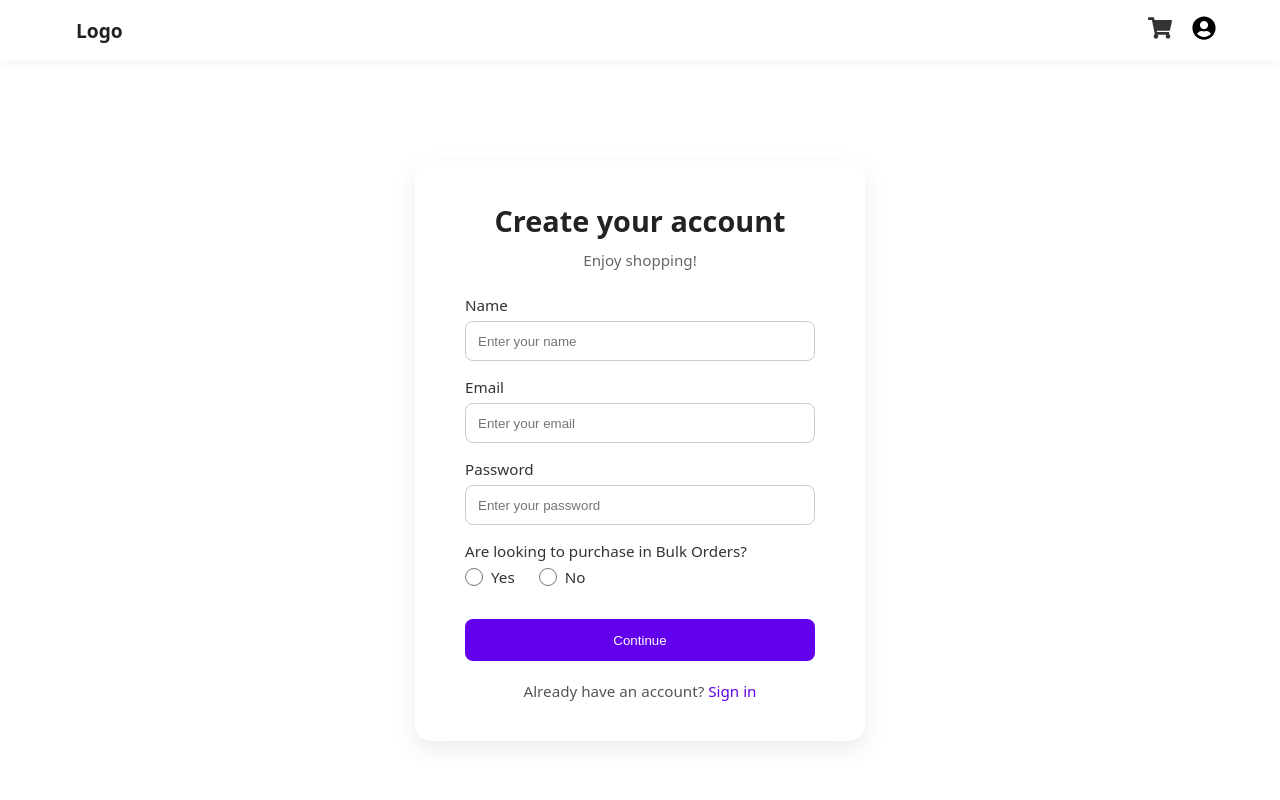
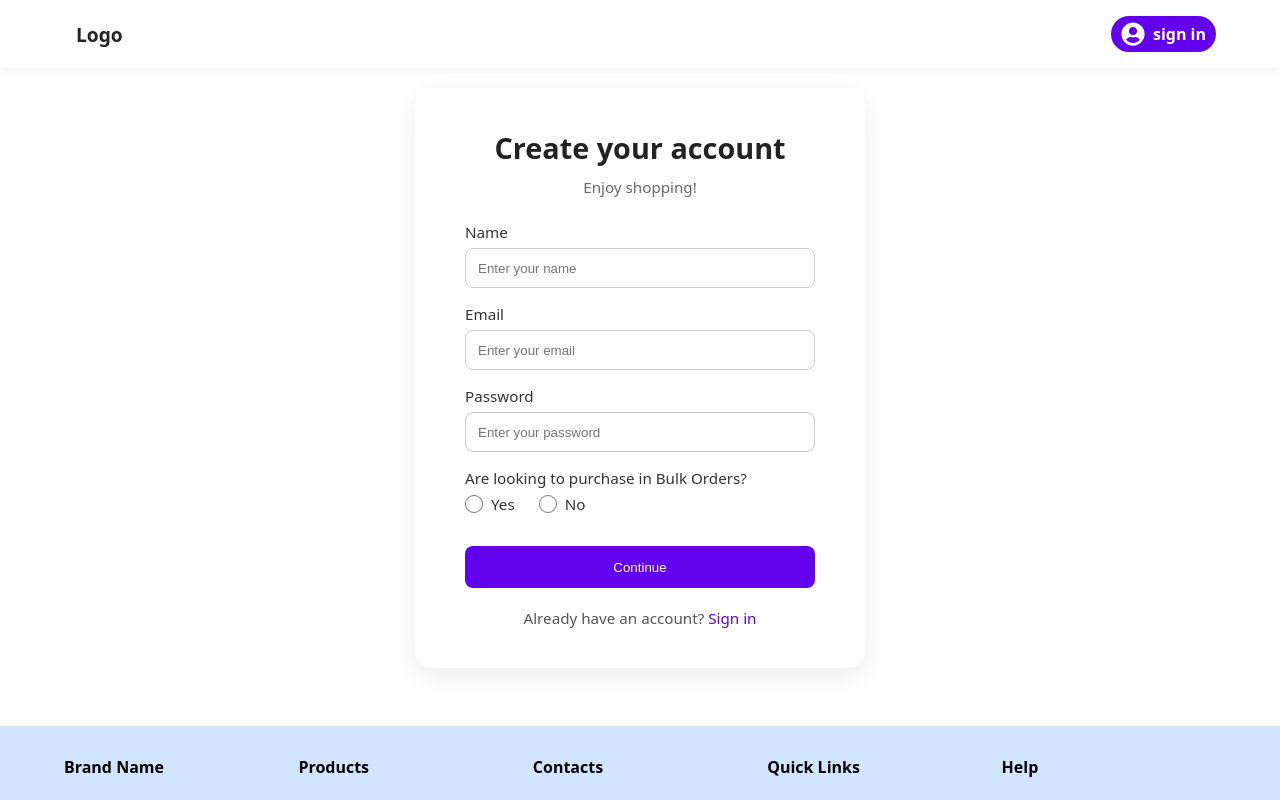
Before and after one commit to purfull/notebooks-ecom-client, a React (Vite) app: page /register in a window 1280 px wide. Shown: the top 800 px of the page. Built offline with nearby package versions, Linux system fonts and the light colour scheme.

Commit message:
till user module correstion

```diff
--- a/src/components/Footer/Footer.scss
+++ b/src/components/Footer/Footer.scss
@@ -1,7 +1,7 @@
 .footer-component {
   background-color: #d1e5ff;
   color: black;
-  margin-top: 30px;
+  // margin-top: 30px;
 
   .footer-top {
     display: grid;
--- a/src/components/LogIn/Login.jsx
+++ b/src/components/LogIn/Login.jsx
@@ -19,15 +19,15 @@ const Login = () => {
     e.preventDefault();
 
     //password validation 8 character needed
-    const passwordRegex =
-      /^(?=.*[a-z])(?=.*[A-Z])(?=.*\d)(?=.*[@$!%*?&.,])[A-Za-z\d@$!%*?&]{8,}$/;
+    // const passwordRegex =
+    //   /^(?=.*[a-z])(?=.*[A-Z])(?=.*\d)(?=.*[@$!%*?&.,])[A-Za-z\d@$!%*?&]{8,}$/;
 
-    if (!passwordRegex.test(formData.password)) {
-      alert(
-        "Password must be at least 8 characters long, include one uppercase, one lowercase, one number, and one special character."
-      );
-      return;
-    }
+    // if (!passwordRegex.test(formData.password)) {
+    //   alert(
+    //     "Password must be at least 8 characters long, include one uppercase, one lowercase, one number, and one special character."
+    //   );
+    //   return;
+    // }
     // try {
     //   const result = await dispatch(createlogin(formData)).unwrap();
     //   if (result.success) {
--- a/src/components/LogIn/Login.scss
+++ b/src/components/LogIn/Login.scss
@@ -3,7 +3,7 @@
   justify-content: center;
   align-items: center;
   // min-height: 100vh;
-  padding: 20px;
+  padding: 3% 20px;
 
   .login-card {
     background: #fff;
@@ -14,11 +14,11 @@
     width: 100%;
     text-align: center;
     transition: transform 0.3s ease;
-    margin-top: 5rem;
+    // margin-top: 5rem;
 
-    &:hover {
-      transform: translateY(-2px);
-    }
+    // &:hover {
+    //   transform: translateY(-2px);
+    // }
 
     .login-title {
       font-size: 1.8rem;
@@ -117,7 +117,7 @@
 
         &:hover {
           background-color: #4e00ba;
-          transform: translateY(-1px);
+          // transform: translateY(-1px);
         }
       }
     }
--- a/src/components/Navbar/Navbar.jsx
+++ b/src/components/Navbar/Navbar.jsx
@@ -5,7 +5,11 @@ import { HiMenu, HiX } from "react-icons/hi";
 import "./navBar.scss";
 
 const NavBar = () => {
+
   const [isOpen, setIsOpen] = useState(false);
+  //  set this in redux
+  const [isLogin, setIsLogin] = useState(false);
+
   const [showPreview, setShowPreview] = useState(false);
   const [userDropdown, setUserDropdown] = useState(false);
 
@@ -41,7 +45,19 @@ const NavBar = () => {
           </div>
 
           {/* Desktop Menu */}
-          <div className="nav-links-container">
+          {!isLogin && <div className="nav-links-container">
+            <Link to="/login">
+            <div className="navbar-login-button" style={{ position: "relative" }}>
+                <FaUserCircle
+                  size={24}
+                  onClick={() => setUserDropdown(!userDropdown)}
+
+                />
+                <a>sign in</a>
+              </div>
+              </Link>
+          </div>}
+          {isLogin && <div className="nav-links-container">
             {/* Social Icons */}
             <div className="social-icons">
               {/* <a href="#">
@@ -82,7 +98,7 @@ const NavBar = () => {
                       <Link to="/userprofile">Profile</Link>
                     </li>
                     <li style={{ padding: "8px 0", cursor: "pointer" }}>
-                      Orders
+                       <Link to="/ordertracking">Orders</Link>
                     </li>
                     <li style={{ padding: "8px 0", cursor: "pointer" }}>
                       Logout
@@ -91,7 +107,7 @@ const NavBar = () => {
                 </div>
               )}
             </div>
-          </div>
+          </div>}
 
           {/* Mobile Menu Button */}
           <div className="menu-icon" onClick={() => setIsOpen(!isOpen)}>
--- a/src/components/Navbar/Navbar.scss
+++ b/src/components/Navbar/Navbar.scss
@@ -18,6 +18,22 @@
     display: flex;
     justify-content: space-between;
     align-items: center;
+
+    .navbar-login-button {
+      padding: 6px 10px;
+      background-color: #6200ed;
+      color: #fff;
+      display: flex;
+      justify-content: space-around;
+      align-items: center;
+      gap: 8px;
+      cursor: pointer;
+      border-radius: 24px;
+      a {
+        text-decoration: none !important;
+        font-weight: 700;
+      }
+    }
   }
 
   .nav-links-container {
--- a/src/components/OrderTracking/OrderTracking.jsx
+++ b/src/components/OrderTracking/OrderTracking.jsx
@@ -7,7 +7,7 @@ import { Steps, Dropdown } from "antd";
 const { Step } = Steps;
 const OrderTracking = () => {
   const [currentStep, setCurrentStep] = useState(0);
-  const [open, setOpen] = useState(false);
+  const [open, setOpen] = useState(true);
 
   const onChange = (value) => {
     console.log("onChange:", value);
--- a/src/components/Register/Register.jsx
+++ b/src/components/Register/Register.jsx
@@ -261,7 +261,7 @@ const Register = () => {
         </div> */}
 
         <p className="already-registered">
-          Already have an account? <Link to="/">Sign in</Link>
+          Already have an account? <Link to="/login">Sign in</Link>
         </p>
       </div>
     </div>
--- a/src/components/Register/Register.scss
+++ b/src/components/Register/Register.scss
@@ -14,11 +14,11 @@
     width: 100%;
     text-align: center;
     transition: transform 0.3s ease;
-    margin-top: 5rem;
+    // margin-top: 5rem;
 
-    &:hover {
-      transform: translateY(-2px);
-    }
+    // &:hover {
+    //   transform: translateY(-2px);
+    // }
 
     .register-title {
       font-size: 1.8rem;
--- a/src/components/UserProfile/UserProfile.scss
+++ b/src/components/UserProfile/UserProfile.scss
@@ -1,6 +1,6 @@
 .user-wrapper {
   max-width: 700px;
-  margin: 100px auto 60px;
+  margin: 40px auto;
   padding: 30px 40px;
   background: #fff;
   border-radius: 16px;
--- a/src/index.css
+++ b/src/index.css
@@ -8,6 +8,9 @@
   box-sizing: border-box;
 }
 
+a {
+  text-decoration: none;
+}
 body {
   font-family: system-ui, -apple-system, BlinkMacSystemFont, 'Segoe UI', Roboto, Oxygen, Ubuntu, Cantarell, 'Open Sans', 'Helvetica Neue', sans-serif;
 }
```
